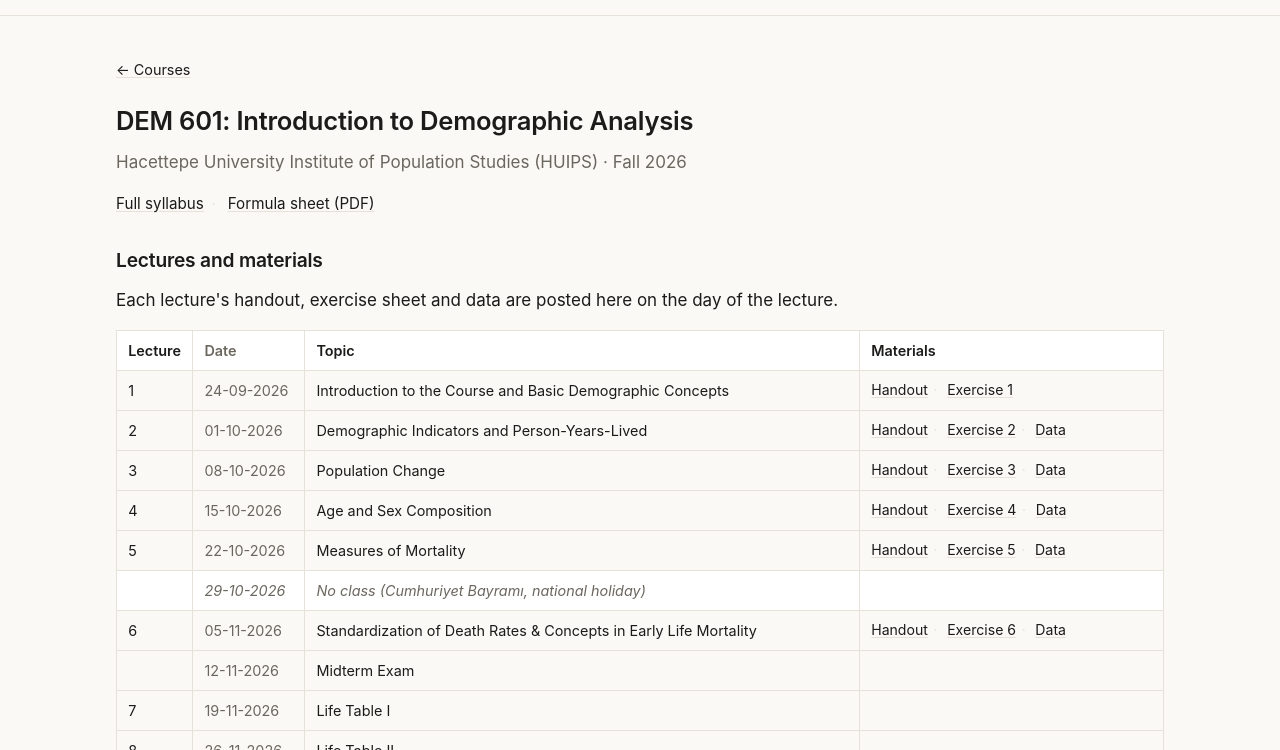
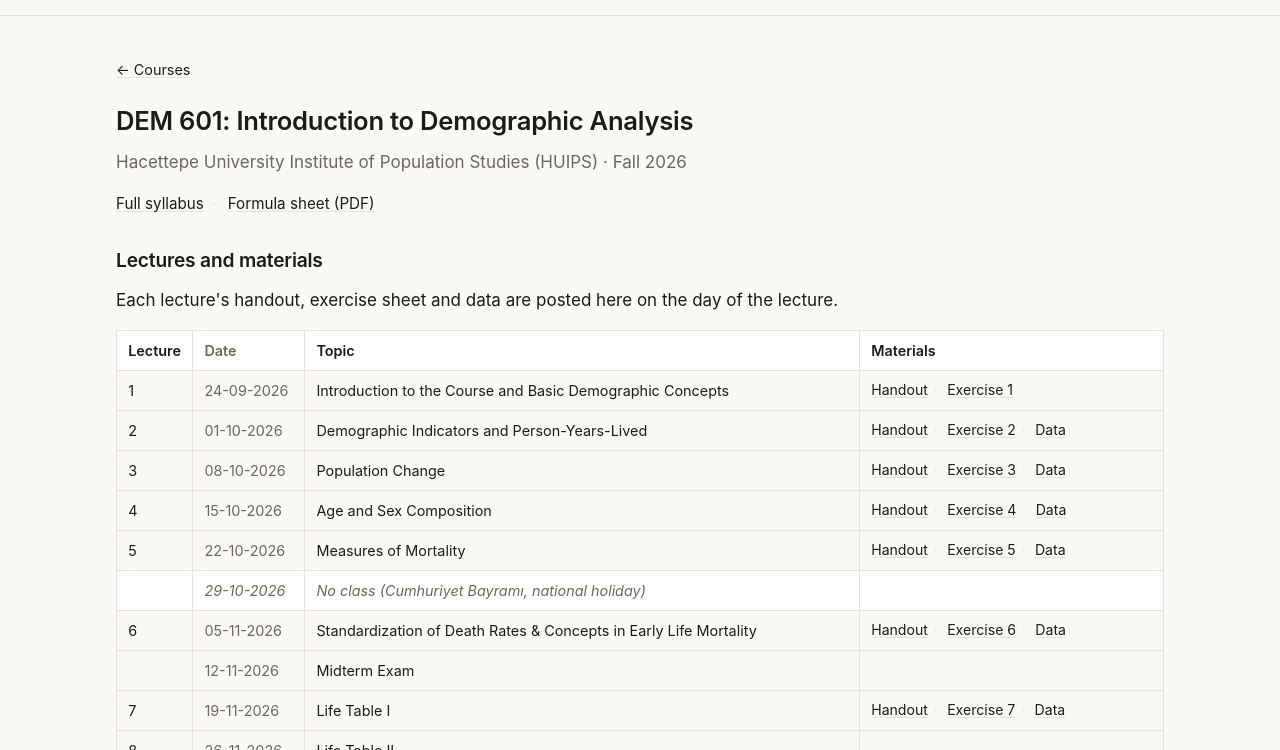
Before and after one commit to keskinfaruk/webpage, a plain HTML site: page courses/dem-601/index.html in a window 1280 px wide. Shown: the part 50-800 px from the top of the page. Drawn offline with Linux system fonts and the light colour scheme.

Commit message:
Add DEM 601 lecture 7 materials

```diff
--- a/courses/dem-601/index.html
+++ b/courses/dem-601/index.html
@@ -103,7 +103,11 @@
 		<tr>
 			<td>7</td><td>19-11-2026</td>
 			<td>Life Table I</td>
-			<td></td>
+			<td><ul class="mat">
+				<li><a href="./handouts/handout07.pdf">Handout</a></li>
+				<li><a href="./exercises/exercise07.pdf">Exercise 7</a></li>
+				<li><a href="./data/exercise07.zip">Data</a></li>
+			</ul></td>
 		</tr>
 		<tr>
 			<td>8</td><td>26-11-2026</td>
```
Also changed, not shown: 4 other files.
